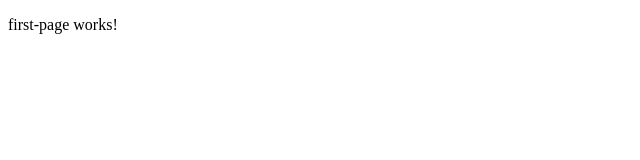
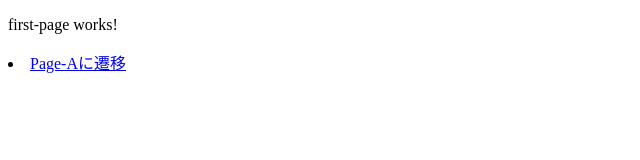
Before and after one commit to jh0829/practiceAngular, an Angular app in the folder practice-angular/: page / in a window 1280 px wide. Shown: the top 160 px of the page, without its empty margins (0-640 px from the left). Built offline with nearby package versions, Linux system fonts and the light colour scheme.

Commit message:
ルートイベント追加

```diff
--- a/practice-angular/src/app/main/first-page/first-page.component.html
+++ b/practice-angular/src/app/main/first-page/first-page.component.html
@@ -1 +1,2 @@
 <p>first-page works!</p>
+<li><a href="main/menuPage"(click)="onClick()">Page-Aに遷移</a></li>
--- a/practice-angular/src/app/main/first-page/first-page.component.ts
+++ b/practice-angular/src/app/main/first-page/first-page.component.ts
@@ -12,4 +12,8 @@ export class FirstPageComponent implements OnInit {
   ngOnInit(): void {
   }
 
+  public onClick(){
+    console.log("onClickEvent");
+  }
+
 }
```
